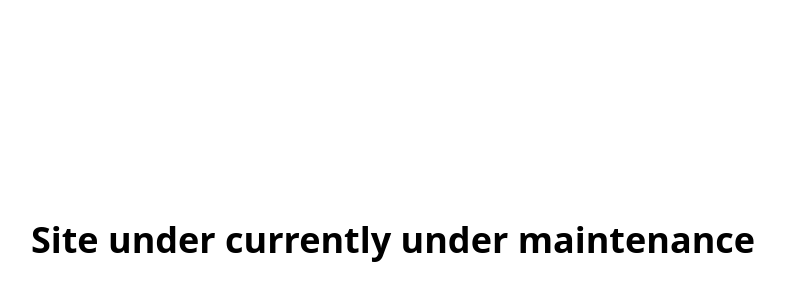
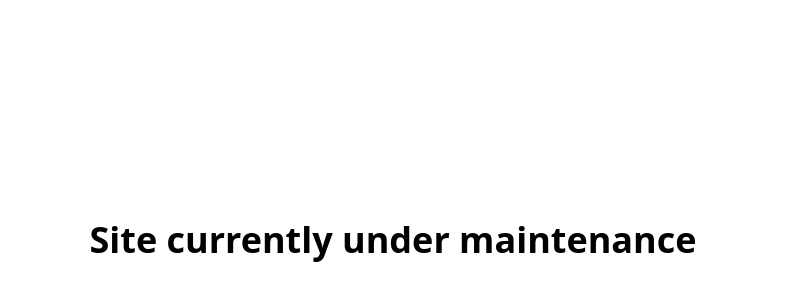
Before and after one commit to Nutod/oladotunaluko, a Next.js app: page / in a window 1280 px wide. Shown: the part 160-460 px from the top of the page, without its empty margins (247-1032 px from the left). Built offline with nearby package versions, Linux system fonts and the light colour scheme.

Commit message:
Update index.js

```diff
--- a/pages/index.js
+++ b/pages/index.js
@@ -10,7 +10,7 @@ export default function Home() {
 
       <main className="flex flex-col items-center justify-center flex-1 px-20 text-center">
         <h1 className="text-4xl font-bold">
-          Site under currently under maintenance
+          Site currently under maintenance
         </h1>
       </main>
     </div>
```
